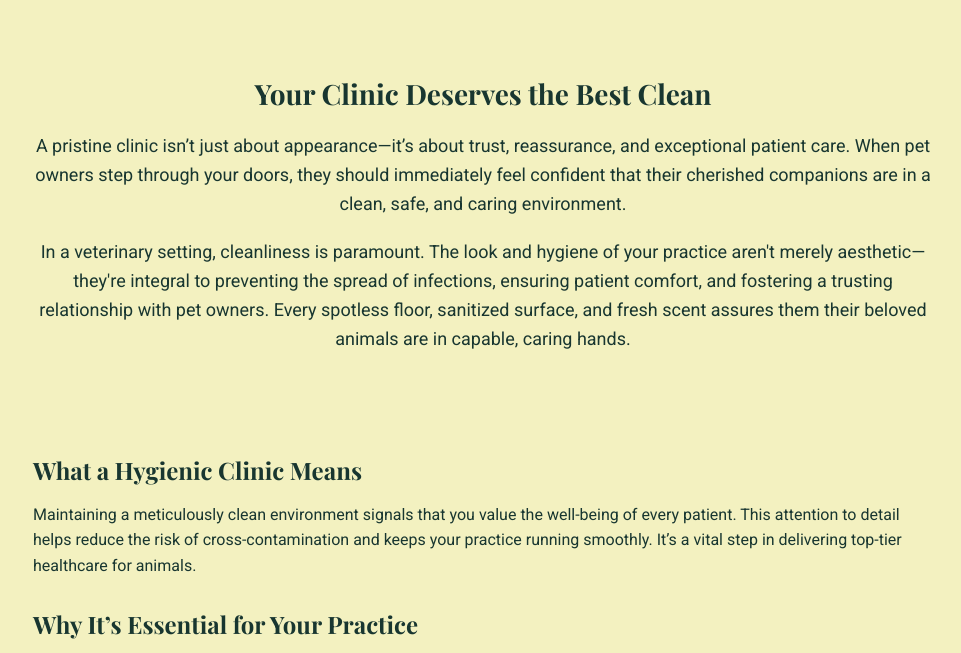
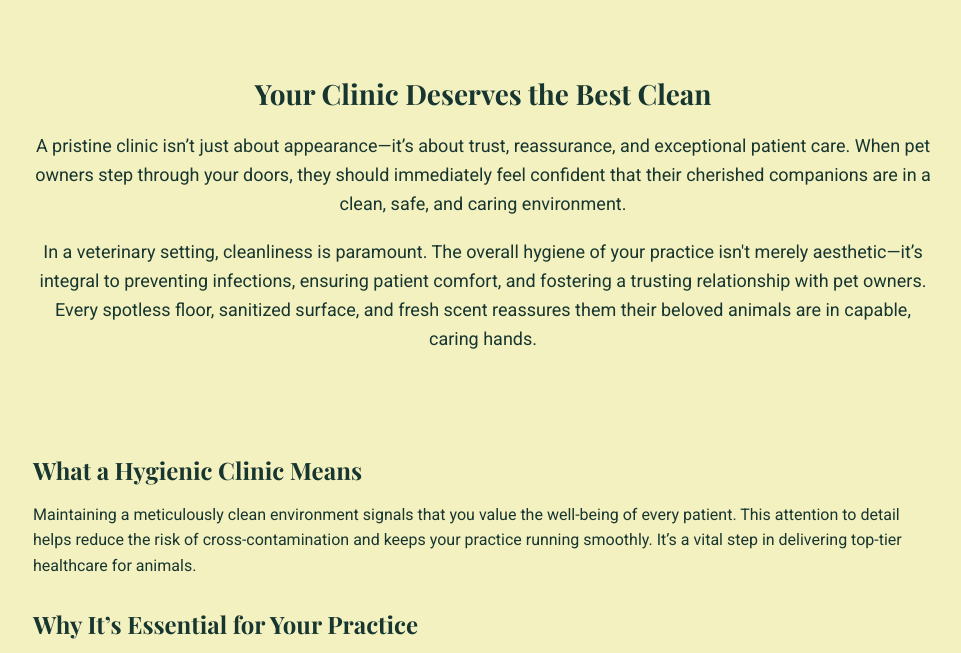
Before and after one commit to Leoplazai/nqcare, a plain HTML site: page index.html in a window 1280 px wide. Shown: the part 134-787 px from the top of the page, without its empty margins (157-1118 px from the left). Drawn offline with nearby package versions, Linux system fonts and the light colour scheme.

Commit message:
Update index.html

```diff
--- a/index.html
+++ b/index.html
@@ -171,7 +171,7 @@
 <div class="intro-section">
     <h3>Your Clinic Deserves the Best Clean</h3>
     <p>A pristine clinic isn’t just about appearance—it’s about trust, reassurance, and exceptional patient care. When pet owners step through your doors, they should immediately feel confident that their cherished companions are in a clean, safe, and caring environment.</p>
-    <p>In a veterinary setting, cleanliness is paramount. The look and hygiene of your practice aren't merely aesthetic—they're integral to preventing the spread of infections, ensuring patient comfort, and fostering a trusting relationship with pet owners. Every spotless floor, sanitized surface, and fresh scent assures them their beloved animals are in capable, caring hands.</p>
+    <p>In a veterinary setting, cleanliness is paramount. The overall hygiene of your practice isn't merely aesthetic—it’s integral to preventing infections, ensuring patient comfort, and fostering a trusting relationship with pet owners. Every spotless floor, sanitized surface, and fresh scent reassures them their beloved animals are in capable, caring hands.</p>
 </div>
 
 <div class="content-section">
```
